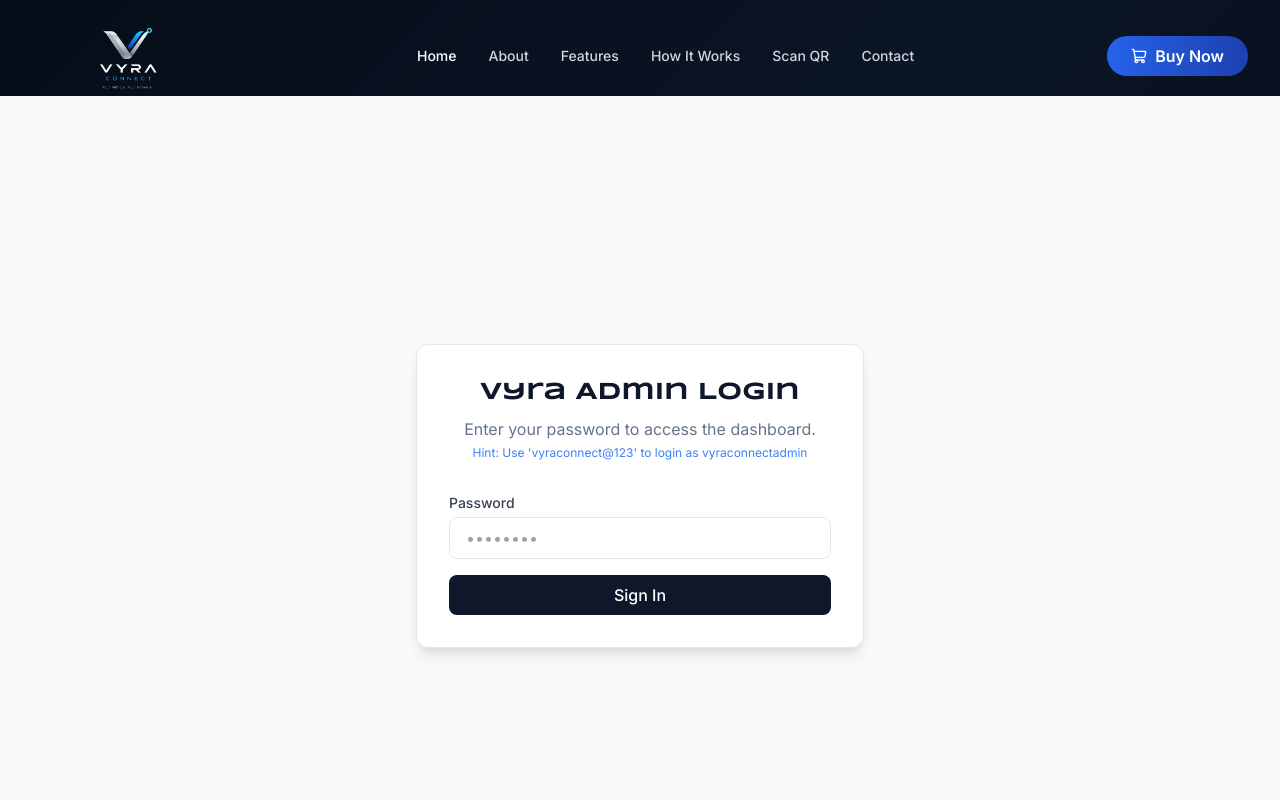
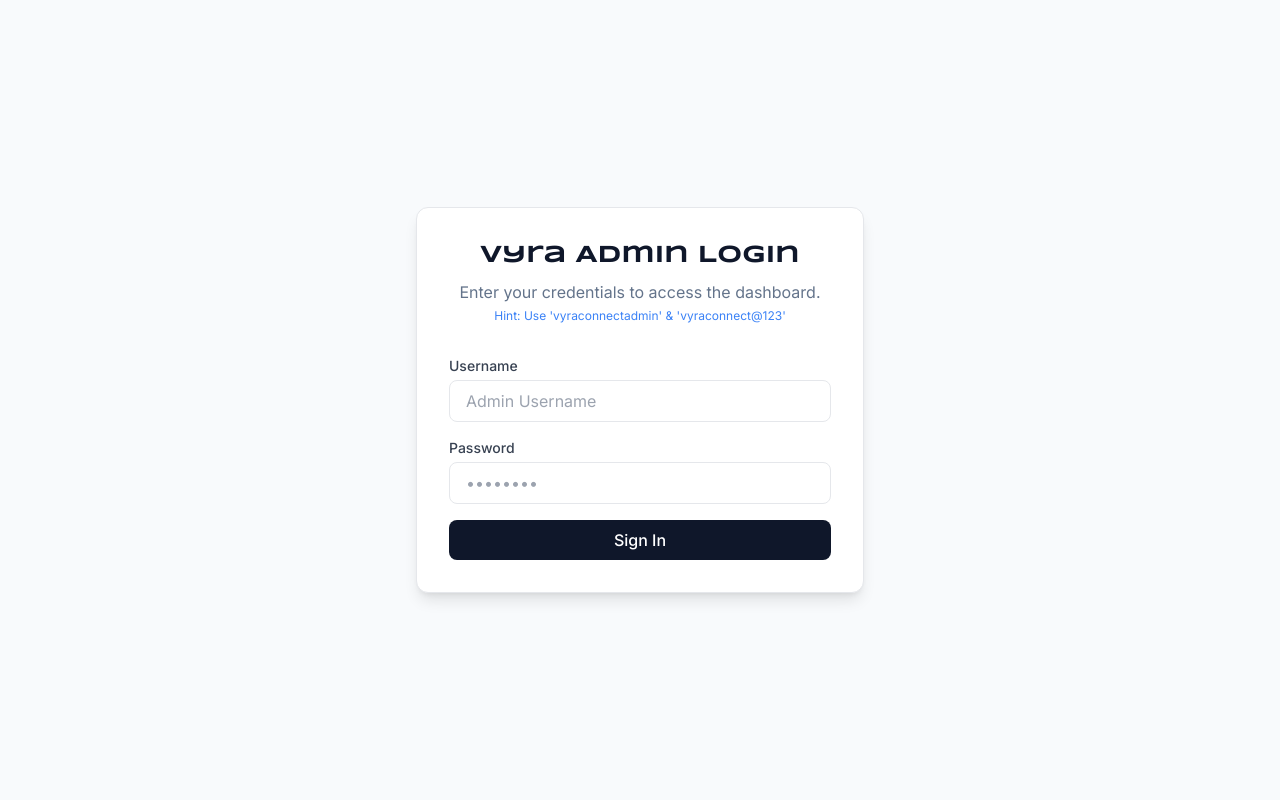
Before and after one commit to rootpixofficials/vyraconnect_frontend-, a Next.js app: page /admin in a window 1280 px wide. Shown: the top 800 px of the page. Built offline with nearby package versions, Linux system fonts and the light colour scheme.

Commit message:
Fix admin layout issues (hide navbar, add username field)

```diff
--- a/app/admin/layout.tsx
+++ b/app/admin/layout.tsx
@@ -5,6 +5,7 @@
 
 export default function AdminLayout({ children }: { children: React.ReactNode }) {
   const [isAuthenticated, setIsAuthenticated] = useState(false);
+  const [username, setUsername] = useState('');
   const [password, setPassword] = useState('');
   const [error, setError] = useState('');
 
@@ -12,7 +13,7 @@
     e.preventDefault();
     try {
       const res = await axios.post('http://localhost:5000/api/admin/login', {
-        username: 'vyraconnectadmin',
+        username,
         password
       });
       const data = res.data;
@@ -40,17 +41,28 @@
         <div className="w-full max-w-md p-8 bg-white rounded-xl shadow-lg border">
           <div className="text-center mb-8">
             <h1 className="text-2xl font-bold text-slate-900">Vyra Admin Login</h1>
-            <p className="text-slate-500 mt-2">Enter your password to access the dashboard.</p>
-            <p className="text-xs text-blue-500 mt-1">Hint: Use 'vyraconnect@123' to login as vyraconnectadmin</p>
+            <p className="text-slate-500 mt-2">Enter your credentials to access the dashboard.</p>
+            <p className="text-xs text-blue-500 mt-1">Hint: Use 'vyraconnectadmin' & 'vyraconnect@123'</p>
           </div>
           <form onSubmit={handleLogin} className="space-y-4">
+            <div>
+              <label className="block text-sm font-medium text-gray-700 mb-1">Username</label>
+              <input
+                type="text"
+                value={username}
+                onChange={(e) => setUsername(e.target.value)}
+                className="w-full px-4 py-2 border rounded-lg focus:ring-2 focus:ring-blue-500 outline-none text-slate-900"
+                placeholder="Admin Username"
+                required
+              />
+            </div>
             <div>
               <label className="block text-sm font-medium text-gray-700 mb-1">Password</label>
               <input
                 type="password"
                 value={password}
                 onChange={(e) => setPassword(e.target.value)}
-                className="w-full px-4 py-2 border rounded-lg focus:ring-2 focus:ring-blue-500 outline-none"
+                className="w-full px-4 py-2 border rounded-lg focus:ring-2 focus:ring-blue-500 outline-none text-slate-900"
                 placeholder="••••••••"
                 required
               />
--- a/app/layout.tsx
+++ b/app/layout.tsx
@@ -1,13 +1,12 @@
 import type { Metadata } from "next";
 import { Inter, Syncopate } from "next/font/google";
 import "./globals.css";
-import Navbar from "@/components/Navbar";
 import Image from "next/image";
 import Link from "next/link";
 import { FaEnvelope, FaInstagram, FaWhatsapp, FaFacebookF, FaYoutube } from "react-icons/fa";
+import GlobalWrapper from "@/components/GlobalWrapper";
 
 const inter = Inter({ subsets: ["latin"], variable: "--font-inter" });
-// Using Syncopate as it perfectly matches the wide, futuristic, flat-topped "A" and geometric structure of the VYRA logo
 const headingFont = Syncopate({ weight: ["400", "700"], subsets: ["latin"], variable: "--font-heading" });
 
 export const metadata: Metadata = {
@@ -20,16 +19,7 @@
 }: {
   children: React.ReactNode;
 }) {
-  return (
-    <html lang="en" className="scroll-smooth">
-      <body className={`${inter.variable} ${headingFont.variable} font-sans bg-[linear-gradient(135deg,#060d18_0%,#0a1526_50%,#040914_100%)] text-gray-200 antialiased min-h-screen selection:bg-blue-600 selection:text-white flex flex-col`}>
-        <Navbar />
-
-        <div className="flex-grow pt-24">
-          {children}
-        </div>
-
-        {/* Footer */}
+  const footerContent = (
     <footer className="bg-black/60 pt-20 pb-10 border-t border-white/10 backdrop-blur-lg mt-auto">
       <div className="max-w-7xl mx-auto px-4 sm:px-6 lg:px-8">
         <div className="grid md:grid-cols-4 gap-12 mb-12">
@@ -91,7 +81,7 @@
         </div>
 
         <div className="border-t border-white/10 pt-8 flex flex-col md:flex-row justify-between items-center text-sm text-gray-500">
-              <p>© {new Date().getFullYear()} Vyra Connect. All Rights Reserved.</p>
+          <p>Ac {new Date().getFullYear()} Vyra Connect. All Rights Reserved.</p>
           <div className="flex gap-4 mt-4 md:mt-0">
             <Link href="/privacy" className="hover:text-white transition">Privacy Policy</Link>
             <Link href="/terms-and-conditions" className="hover:text-white transition">Terms & Conditions</Link>
@@ -99,6 +89,14 @@
         </div>
       </div>
     </footer>
+  );
+
+  return (
+    <html lang="en" className="scroll-smooth">
+      <body className={`${inter.variable} ${headingFont.variable} font-sans bg-[linear-gradient(135deg,#060d18_0%,#0a1526_50%,#040914_100%)] text-gray-200 antialiased min-h-screen selection:bg-blue-600 selection:text-white flex flex-col`}>
+        <GlobalWrapper footer={footerContent}>
+          {children}
+        </GlobalWrapper>
       </body>
     </html>
   );
--- /dev/null
+++ b/components/GlobalWrapper.tsx
@@ -0,0 +1,29 @@
+"use client";
+import React from 'react';
+import { usePathname } from 'next/navigation';
+import Navbar from './Navbar';
+
+export default function GlobalWrapper({
+  children,
+  footer
+}: {
+  children: React.ReactNode,
+  footer: React.ReactNode
+}) {
+  const pathname = usePathname();
+  const isAdmin = pathname?.startsWith('/admin');
+
+  if (isAdmin) {
+    return <div className="flex-grow">{children}</div>;
+  }
+
+  return (
+    <>
+      <Navbar />
+      <div className="flex-grow pt-24">
+        {children}
+      </div>
+      {footer}
+    </>
+  );
+}
```
Lines whose indentation alone changed are shown as unchanged.
